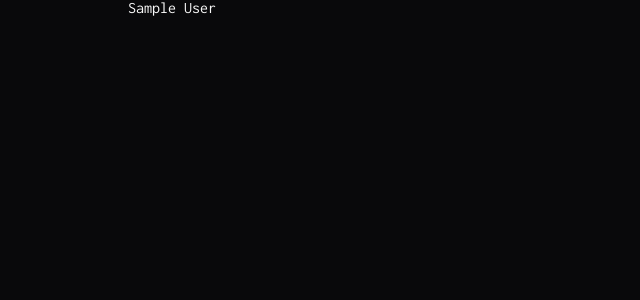
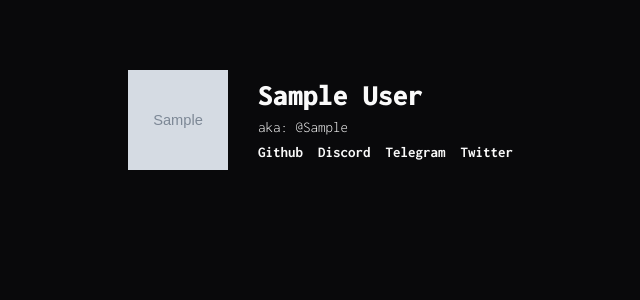
Before and after one commit to moonlitgrace/moonlitgrace, a Django app: page / in a window 1280 px wide. Before the commit the part shown is almost empty. Shown: the top 300 px of the page, without its empty margins (162-802 px from the left). Run offline with Django 5.2, Linux system fonts and the light colour scheme; tables that the repository leaves empty hold one stand-in row (values such as "Sample post"); grey boxes marked "Sample" are stand-in pictures.

Commit message:
feat: add profile box with links

```diff
--- a/web/django_core/static/css/base.css
+++ b/web/django_core/static/css/base.css
@@ -76,7 +76,7 @@ body {
 }
 
 .container {
+    padding: 70px 0 70px 0;
     max-width: 700px;
-    margin-left: auto;
-    margin-right: auto;
+    margin: auto;
 }
--- /dev/null
+++ b/web/django_core/static/css/index.css
@@ -0,0 +1,44 @@
+.profile_box {
+    display: flex;
+    align-items: center;
+    gap: 30px;
+}
+
+.profile_box img {
+    width: 100px;
+    height: 100px;
+}
+
+.profile_box .profile_basic_and_links {
+    display: flex;
+    flex-direction: column;
+    gap: 10px;
+}
+
+.profile_box .profile_basic_and_links h1 {
+    font-size: 30px;
+    font-weight: 900;
+}
+
+.profile_box .profile_basic_and_links span {
+    font-size: 15px;
+    font-weight: 300;
+}
+
+.profile_box .profile_basic_and_links .social_links {
+    display: flex;
+    align-items: center;
+    gap: 15px;
+}
+
+.profile_box .profile_basic_and_links .social_links a {
+    text-decoration: none;
+    color: inherit;
+    font-size: 15px;
+    font-weight: 700;
+
+}
+
+.profile_box .profile_basic_and_links .social_links a:hover {
+    text-decoration: underline;
+}
--- a/web/django_core/templates/base.html
+++ b/web/django_core/templates/base.html
@@ -7,6 +7,7 @@
         <link rel="icon" href="{% static 'favicon.svg' %}" type="image/x-icon" />
         <link rel="stylesheet" href="{% static 'css/normalize.css' %}">
         <link rel="stylesheet" href="{% static 'css/base.css' %}">
+        {% block head %}{% endblock %}
     </head>
     <body class="container">
         {% block body %}{% endblock %}
--- a/web/django_core/templates/index.html
+++ b/web/django_core/templates/index.html
@@ -1,9 +1,42 @@
 {% extends "base.html" %}
+{% load static %}
+
+{% block head %}
+<link rel="stylesheet" href="{% static 'css/index.css' %}">
+{% endblock %}
 
 {% block title %}
-moonlitspace
+{{ profile.aka }}
 {% endblock %}
 
 {% block body %}
-<h1>{{ profile.name  }}</h1>
+<div class="profile_box">
+    <img src="{{ profile.avatar }}">
+    <div class="profile_basic_and_links">
+        <h1>{{ profile.name }}</h1>
+        <span>aka: @{{ profile.aka }}</span>
+        <div class="social_links">
+            {% if profile.github %}
+            <a href="{{ profile.github }}" target="_blank">
+                Github
+            </a>
+            {% endif %}
+            {% if profile.discord %}
+            <a href="{{ profile.discord }}" target="_blank">
+                Discord
+            </a>
+            {% endif %}
+            {% if profile.telegram %}
+            <a href="{{ profile.telegram }}" target="_blank">
+                Telegram
+            </a>
+            {% endif %}
+            {% if profile.twitter %}
+            <a href="{{ profile.twitter }}" target="_blank">
+                Twitter
+            </a>
+            {% endif %}
+        </div>
+    </div>
+</div>
 {% endblock %}
```
